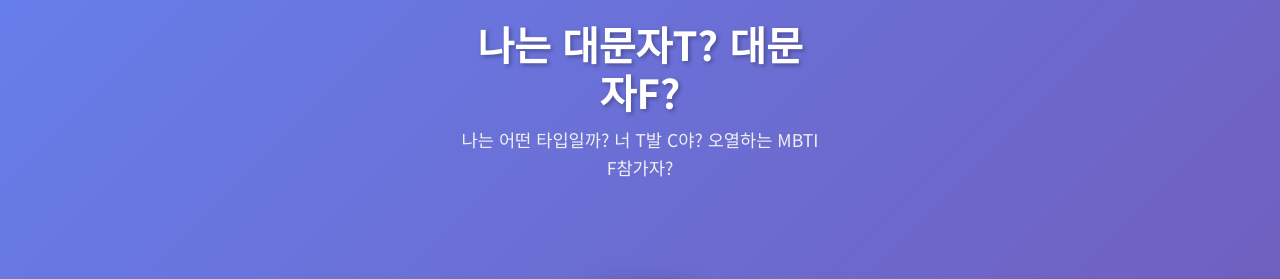
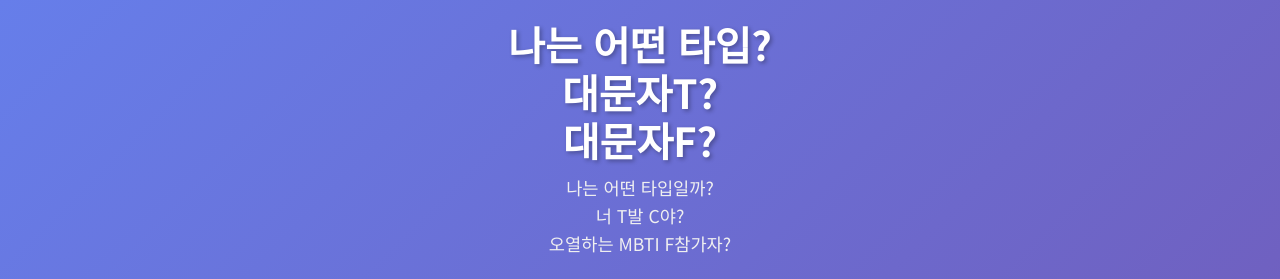
Before and after one commit to realJisoo/test, a plain HTML site: page index.html in a window 1280 px wide. Shown: the top 279 px of the page. Drawn offline with Linux system fonts and the light colour scheme.

Commit message:
Update index.html
메인페이지 줄바꿈

```diff
--- a/index.html
+++ b/index.html
@@ -12,8 +12,8 @@
     <div id="main-page" class="page active">
         <div class="container">
             <div class="header">
-                <h1 class="title">나는 대문자T? 대문자F?</h1>
-                <p class="subtitle">나는 어떤 타입일까? 너 T발 C야? 오열하는 MBTI F참가자? </p>
+                <h1 class="title">나는 어떤 타입?<br>대문자T?<br>대문자F?</h1>
+                <p class="subtitle">나는 어떤 타입일까?<br>너 T발 C야?<br>오열하는 MBTI F참가자? </p>
             </div>
 
             <!-- 메인 일러스트 영역 -->
@@ -141,4 +141,5 @@
 
     <script src="script.js"></script>
 </body>
+
 </html>
```
